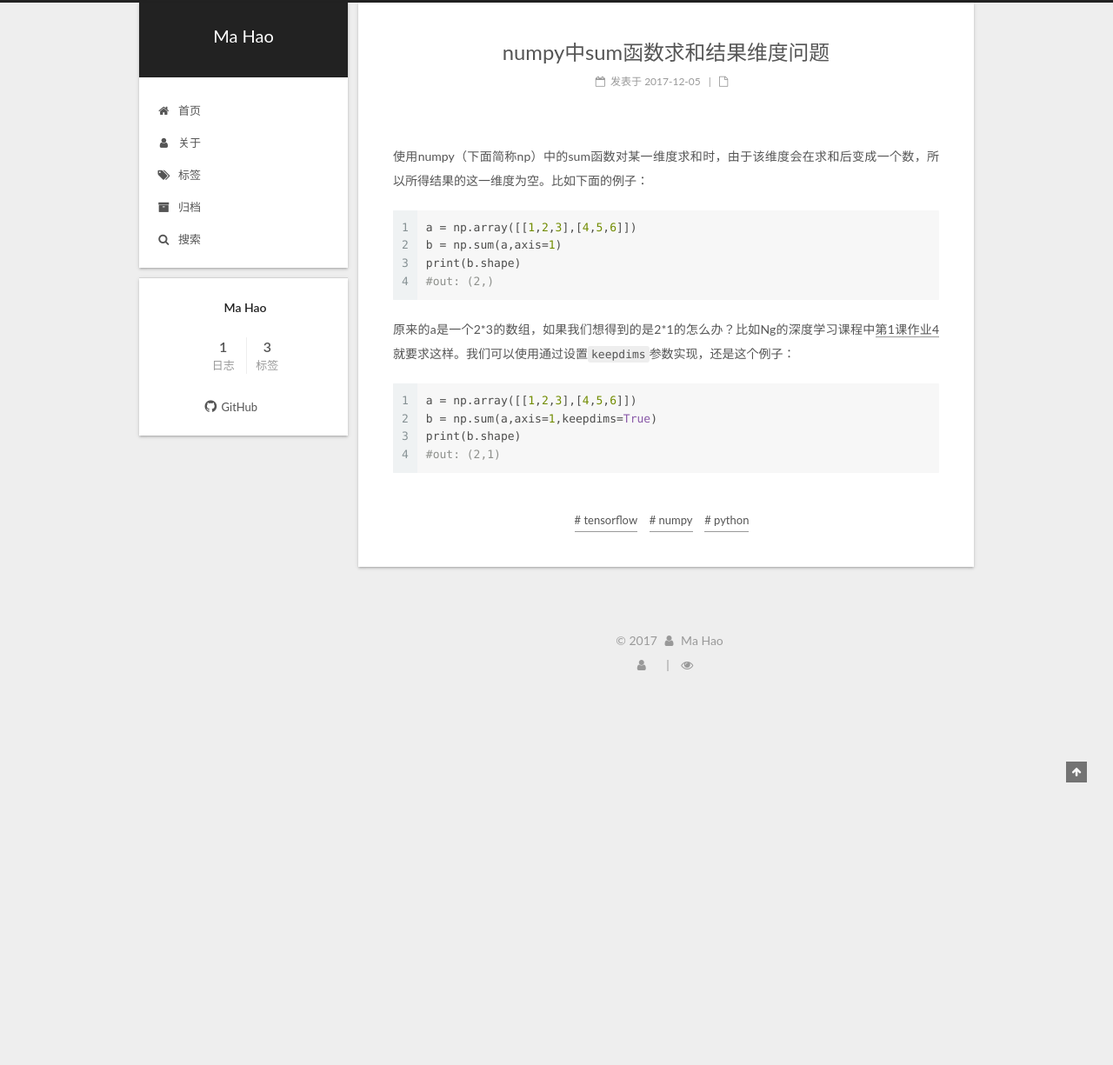
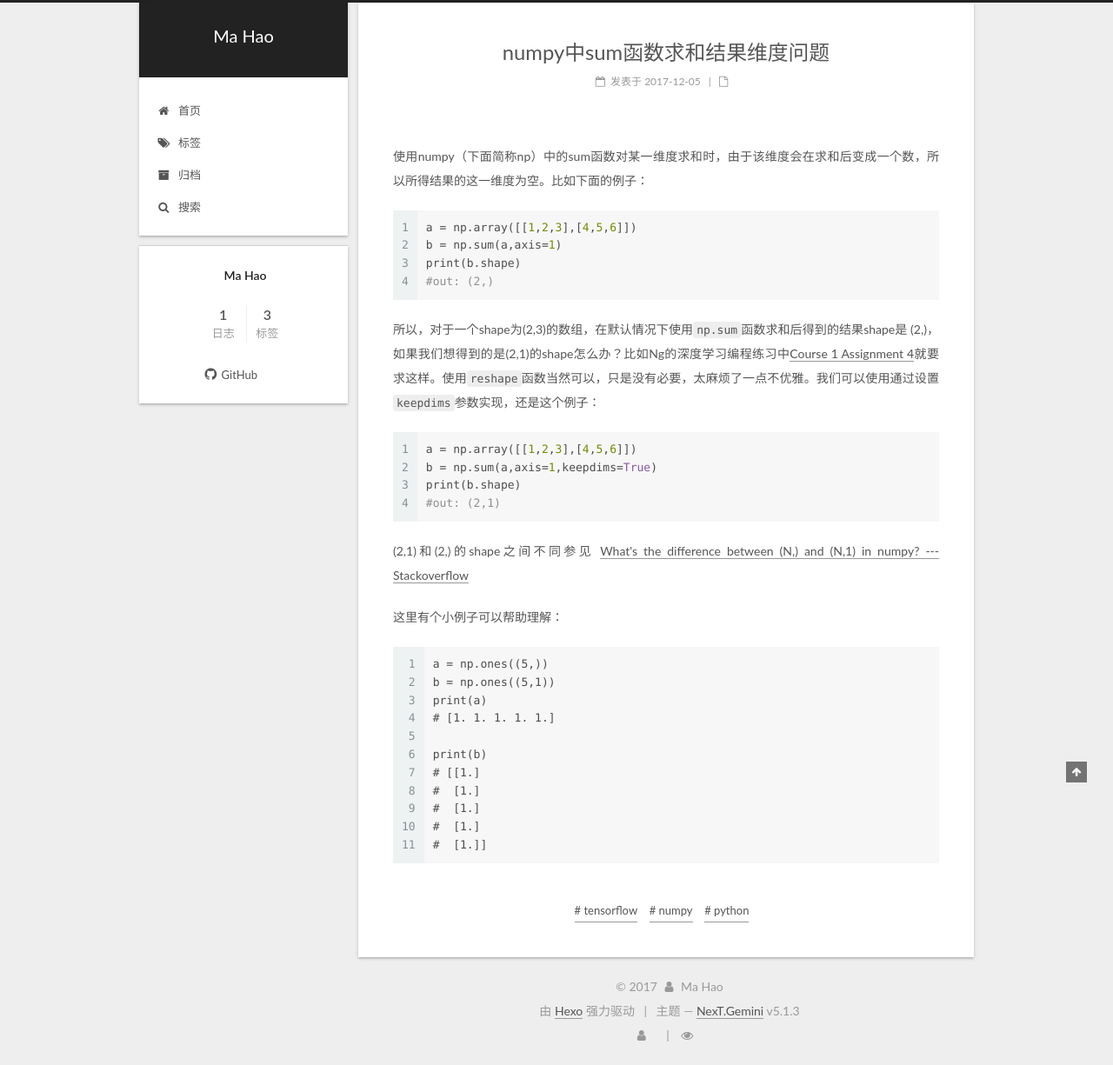
Before and after one commit to mahao01/mahao01.github.io, a plain HTML site: page 2017/12/05/numpy中sum函数求和结果维度问题/index.html in a window 1280 px wide. Shown: the whole page at 87% size. Before the commit the page ends 800 px from the top, so only its background shows below. Drawn offline with Linux system fonts and the light colour scheme; some packages are replaced by stand-ins of ours; a script that the page names is missing.

Commit message:
Site updated: 2017-12-07 17:31:26

```diff
--- a/2017/12/05/numpy中sum函数求和结果维度问题/index.html
+++ b/2017/12/05/numpy中sum函数求和结果维度问题/index.html
@@ -86,7 +86,7 @@
 <meta property="og:url" content="http://yoursite.com/2017/12/05/numpy中sum函数求和结果维度问题/index.html">
 <meta property="og:site_name" content="Ma Hao">
 <meta property="og:description" content="使用numpy（下面简称np）中的sum函数对某一维度求和时，由于该维度会在求和后变成一个数，所以所得结果的这一维度为空。比如下面的例子： 1234a = np.array([[1,2,3],[4,5,6]])b = np.sum(a,axis=1)print(b.shape)#out: (2,)">
-<meta property="og:updated_time" content="2017-12-06T15:06:49.623Z">
+<meta property="og:updated_time" content="2017-12-07T07:46:08.073Z">
 <meta name="twitter:card" content="summary">
 <meta name="twitter:title" content="numpy中sum函数求和结果维度问题">
 <meta name="twitter:description" content="使用numpy（下面简称np）中的sum函数对某一维度求和时，由于该维度会在求和后变成一个数，所以所得结果的这一维度为空。比如下面的例子： 1234a = np.array([[1,2,3],[4,5,6]])b = np.sum(a,axis=1)print(b.shape)#out: (2,)">
@@ -186,16 +186,6 @@
               <i class="menu-item-icon fa fa-fw fa-home"></i> <br />
 
             首页
-          </a>
-        </li>
-
-
-        <li class="menu-item menu-item-about">
-          <a href="/about/" rel="section">
-
-              <i class="menu-item-icon fa fa-fw fa-user"></i> <br />
-
-            关于
           </a>
         </li>
 
@@ -360,7 +350,10 @@
 
         <p>使用numpy（下面简称np）中的sum函数对某一维度求和时，由于该维度会在求和后变成一个数，所以所得结果的这一维度为空。比如下面的例子： <figure class="highlight python"><table><tr><td class="gutter"><pre><span class="line">1</span><br><span class="line">2</span><br><span class="line">3</span><br><span class="line">4</span><br></pre></td><td class="code"><pre><span class="line">a = np.array([[<span class="number">1</span>,<span class="number">2</span>,<span class="number">3</span>],[<span class="number">4</span>,<span class="number">5</span>,<span class="number">6</span>]])</span><br><span class="line">b = np.sum(a,axis=<span class="number">1</span>)</span><br><span class="line">print(b.shape)</span><br><span class="line"><span class="comment">#out: (2,)</span></span><br></pre></td></tr></table></figure></p>
 <a id="more"></a>
-<p>原来的a是一个2*3的数组，如果我们想得到的是2*1的怎么办？比如Ng的深度学习课程中<a href="https://github.com/mahao01/DeepLearning-exercise-Ng/blob/master/Course1/assignment4/assignment4_1.ipynb" target="_blank" rel="noopener">第1课作业4</a>就要求这样。我们可以使用通过设置<code>keepdims</code>参数实现，还是这个例子： <figure class="highlight python"><table><tr><td class="gutter"><pre><span class="line">1</span><br><span class="line">2</span><br><span class="line">3</span><br><span class="line">4</span><br></pre></td><td class="code"><pre><span class="line">a = np.array([[<span class="number">1</span>,<span class="number">2</span>,<span class="number">3</span>],[<span class="number">4</span>,<span class="number">5</span>,<span class="number">6</span>]])</span><br><span class="line">b = np.sum(a,axis=<span class="number">1</span>,keepdims=<span class="keyword">True</span>)</span><br><span class="line">print(b.shape)</span><br><span class="line"><span class="comment">#out: (2,1)</span></span><br></pre></td></tr></table></figure></p>
+<p>所以，对于一个shape为(2,3)的数组，在默认情况下使用<code>np.sum</code>函数求和后得到的结果shape是 (2,)，如果我们想得到的是(2,1)的shape怎么办？比如Ng的深度学习编程练习中<a href="https://github.com/mahao01/DeepLearning-exercise-Ng/blob/master/Course1/assignment4/assignment4_1.ipynb" target="_blank" rel="noopener">Course 1 Assignment 4</a>就要求这样。使用<code>reshape</code>函数当然可以，只是没有必要，太麻烦了一点不优雅。我们可以使用通过设置<code>keepdims</code>参数实现，还是这个例子： <figure class="highlight python"><table><tr><td class="gutter"><pre><span class="line">1</span><br><span class="line">2</span><br><span class="line">3</span><br><span class="line">4</span><br></pre></td><td class="code"><pre><span class="line">a = np.array([[<span class="number">1</span>,<span class="number">2</span>,<span class="number">3</span>],[<span class="number">4</span>,<span class="number">5</span>,<span class="number">6</span>]])</span><br><span class="line">b = np.sum(a,axis=<span class="number">1</span>,keepdims=<span class="keyword">True</span>)</span><br><span class="line">print(b.shape)</span><br><span class="line"><span class="comment">#out: (2,1)</span></span><br></pre></td></tr></table></figure></p>
+<p>(2,1)和(2,)的shape之间不同参见 <a href="https://stackoverflow.com/questions/42882842/whats-the-difference-between-n-and-n-1-in-numpy" target="_blank" rel="noopener">What's the difference between (N,) and (N,1) in numpy? ---Stackoverflow</a></p>
+<p>这里有个小例子可以帮助理解：</p>
+<figure class="highlight plain"><table><tr><td class="gutter"><pre><span class="line">1</span><br><span class="line">2</span><br><span class="line">3</span><br><span class="line">4</span><br><span class="line">5</span><br><span class="line">6</span><br><span class="line">7</span><br><span class="line">8</span><br><span class="line">9</span><br><span class="line">10</span><br><span class="line">11</span><br></pre></td><td class="code"><pre><span class="line">a = np.ones((5,))</span><br><span class="line">b = np.ones((5,1))</span><br><span class="line">print(a)</span><br><span class="line"># [1. 1. 1. 1. 1.]</span><br><span class="line"></span><br><span class="line">print(b)</span><br><span class="line"># [[1.]</span><br><span class="line">#  [1.]</span><br><span class="line">#  [1.]</span><br><span class="line">#  [1.]</span><br><span class="line">#  [1.]]</span><br></pre></td></tr></table></figure>
 
 
     </div>
@@ -524,7 +517,15 @@
 </div>
 
 
+  <div class="powered-by">由 <a class="theme-link" target="_blank" href="https://hexo.io">Hexo</a> 强力驱动</div>
 
+
+
+  <span class="post-meta-divider">|</span>
+
+
+
+  <div class="theme-info">主题 &mdash; <a class="theme-link" target="_blank" href="https://github.com/iissnan/hexo-theme-next">NexT.Gemini</a> v5.1.3</div>
 
 
 
--- a/css/main.css
+++ b/css/main.css
@@ -1828,7 +1828,7 @@ pre .javascript .function {
   width: 4px;
   height: 4px;
   border-radius: 50%;
-  background: #d7bff9;
+  background: #6306e2;
 }
 .links-of-blogroll {
   font-size: 13px;
--- a/search.xml
+++ b/search.xml
@@ -3,7 +3,7 @@
   <entry>
     <title><![CDATA[numpy中sum函数求和结果维度问题]]></title>
     <url>%2F2017%2F12%2F05%2Fnumpy%E4%B8%ADsum%E5%87%BD%E6%95%B0%E6%B1%82%E5%92%8C%E7%BB%93%E6%9E%9C%E7%BB%B4%E5%BA%A6%E9%97%AE%E9%A2%98%2F</url>
-    <content type="text"><![CDATA[使用numpy（下面简称np）中的sum函数对某一维度求和时，由于该维度会在求和后变成一个数，所以所得结果的这一维度为空。比如下面的例子： 1234a = np.array([[1,2,3],[4,5,6]])b = np.sum(a,axis=1)print(b.shape)#out: (2,) 原来的a是一个2*3的数组，如果我们想得到的是2*1的怎么办？比如Ng的深度学习课程中第1课作业4就要求这样。我们可以使用通过设置keepdims参数实现，还是这个例子： 1234a = np.array([[1,2,3],[4,5,6]])b = np.sum(a,axis=1,keepdims=True)print(b.shape)#out: (2,1)]]></content>
+    <content type="text"><![CDATA[使用numpy（下面简称np）中的sum函数对某一维度求和时，由于该维度会在求和后变成一个数，所以所得结果的这一维度为空。比如下面的例子： 1234a = np.array([[1,2,3],[4,5,6]])b = np.sum(a,axis=1)print(b.shape)#out: (2,) 所以，对于一个shape为(2,3)的数组，在默认情况下使用np.sum函数求和后得到的结果shape是 (2,)，如果我们想得到的是(2,1)的shape怎么办？比如Ng的深度学习编程练习中Course 1 Assignment 4就要求这样。使用reshape函数当然可以，只是没有必要，太麻烦了一点不优雅。我们可以使用通过设置keepdims参数实现，还是这个例子： 1234a = np.array([[1,2,3],[4,5,6]])b = np.sum(a,axis=1,keepdims=True)print(b.shape)#out: (2,1) (2,1)和(2,)的shape之间不同参见 What's the difference between (N,) and (N,1) in numpy? ---Stackoverflow 这里有个小例子可以帮助理解： 1234567891011a = np.ones((5,))b = np.ones((5,1))print(a)# [1. 1. 1. 1. 1.]print(b)# [[1.]# [1.]# [1.]# [1.]# [1.]]]]></content>
       <tags>
         <tag>tensorflow</tag>
         <tag>numpy</tag>
```
Also changed, not shown: about/index.html (+8 -10 lines), archives/2017/12/index.html (+8 -10 lines), archives/2017/index.html (+8 -10 lines), archives/index.html (+8 -10 lines), index.html (+8 -10 lines), tags/index.html (+8 -10 lines), tags/numpy/index.html (+8 -10 lines), tags/python/index.html (+8 -10 lines), tags/tensorflow/index.html (+8 -10 lines).
